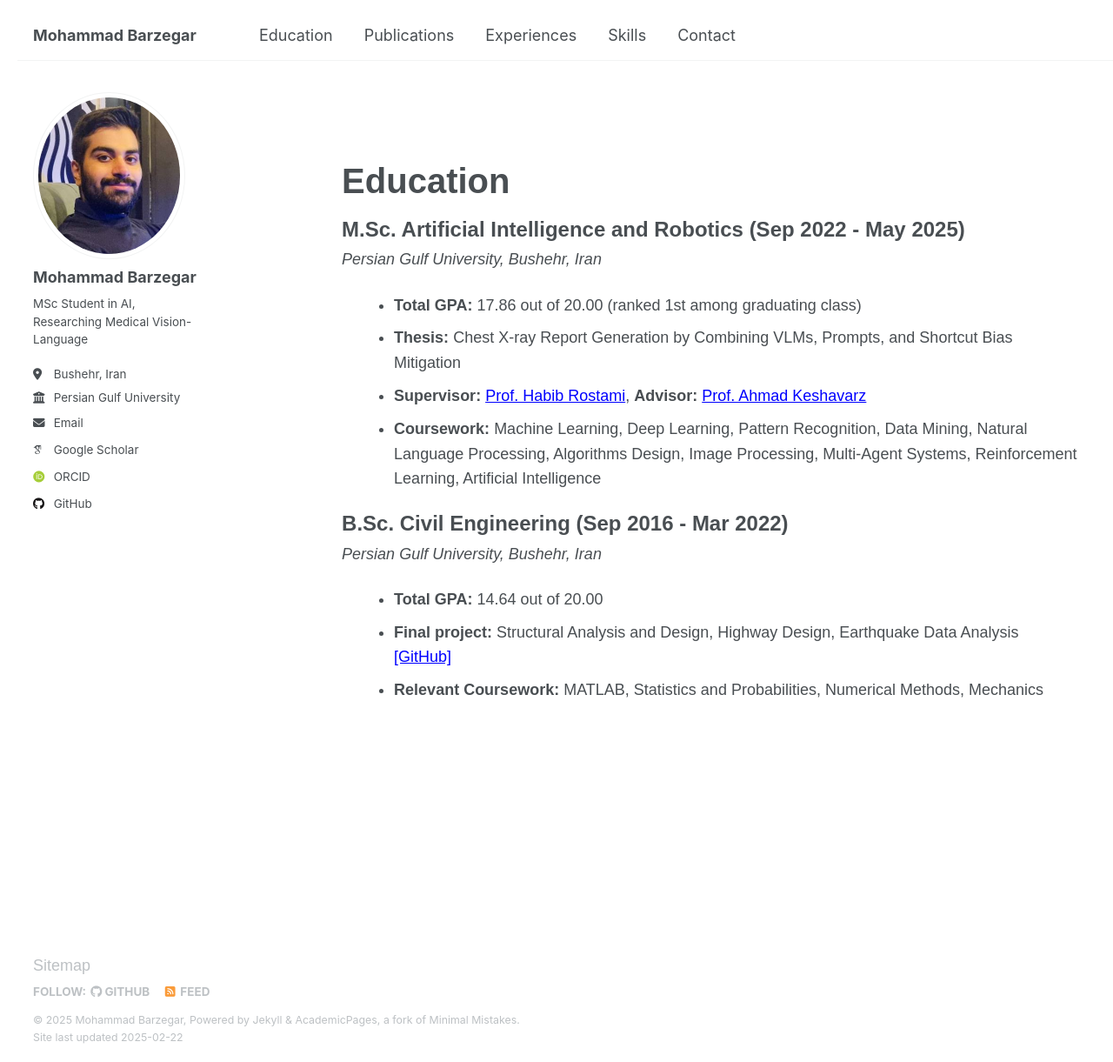
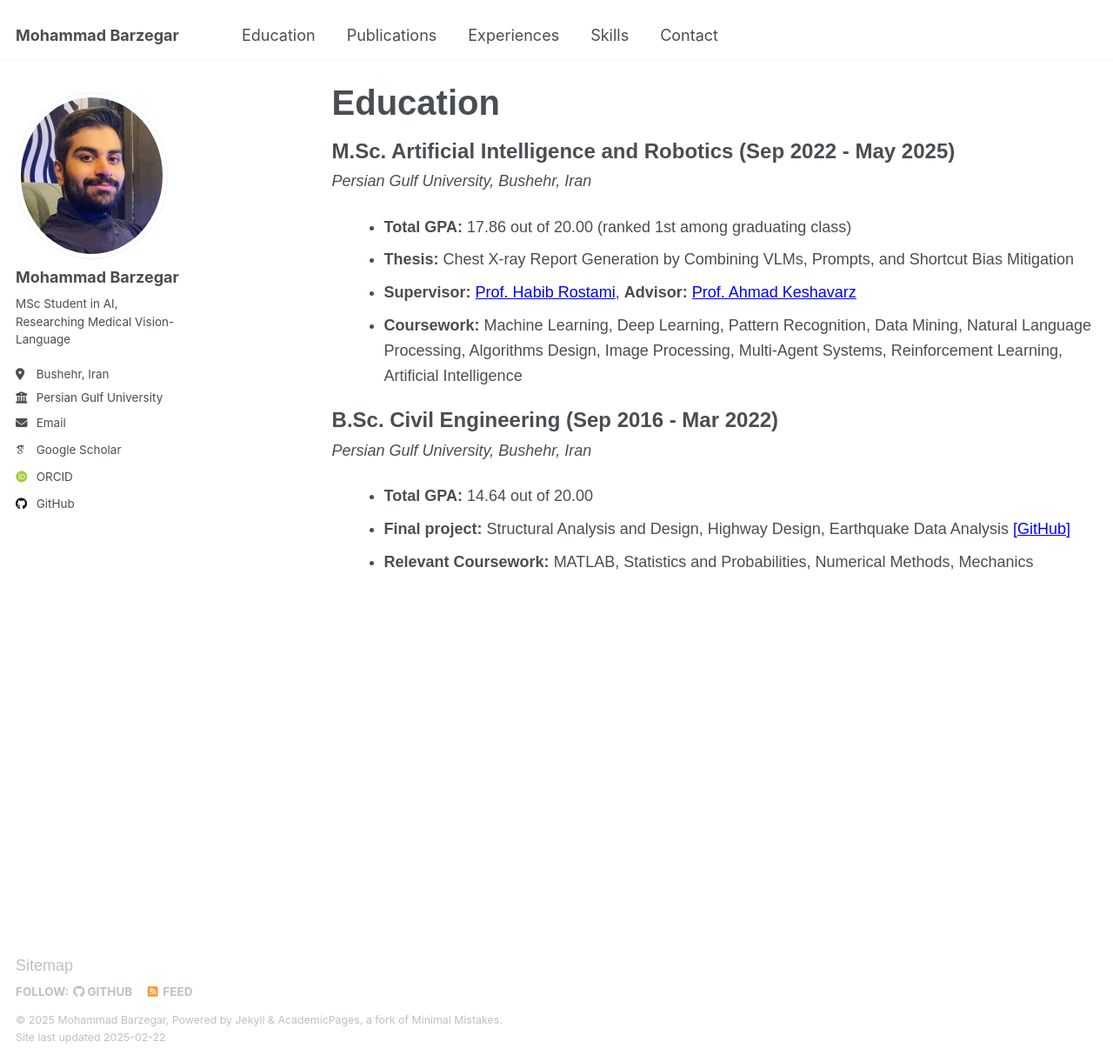
Before and after one commit to mbrz97/mbrz97.github.io, a Jekyll site: the page built from _pages/education.html, in a window 1280 px wide and 1221 px high. Shown: the whole window at 87% size. Built offline with Jekyll 4.4.1, drawn with Linux system fonts in a browser that asks for light colours; some web fonts are replaced.

Commit message:
Update education.html

```diff
--- a/_pages/education.html
+++ b/_pages/education.html
@@ -14,7 +14,8 @@ author_profile: true
     <style>
         body {
             font-family: Arial, sans-serif;
-            margin: 20px;
+            margin: 0;
+            padding: 0;
             line-height: 1.6;
             overflow-x: hidden; /* Disable horizontal scrolling */
             max-width: 100%;
```
